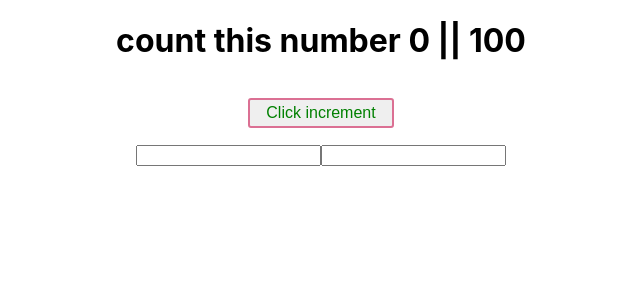
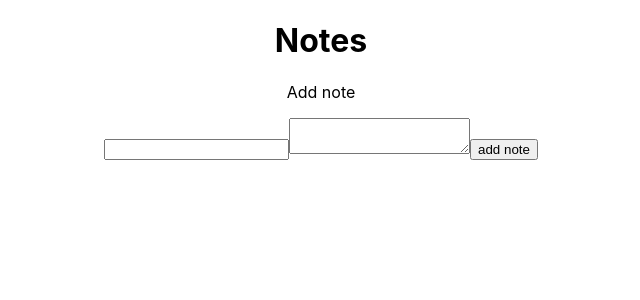
Before and after one commit to jeancarlov/counterHooks, a React (Create React App) app: page / in a window 1280 px wide. Shown: the top 300 px of the page, without its empty margins (319-959 px from the left). Built offline with nearby package versions, Linux system fonts and the light colour scheme.

Commit message:
Notes component added

```diff
--- a/src/App.js
+++ b/src/App.js
@@ -3,13 +3,13 @@
 import './App.css';
 import Counter from './Counter.js/Counter';
 import Form from './Form/Form';
+import NoteApp from './Notes/Notes';
 
 function App() {
   return (
 
     <div className="App">
-      <Counter />
-      <Form />
+     <NoteApp />
     </div>
 
   );
--- a/src/Form/Form.js
+++ b/src/Form/Form.js
@@ -20,9 +20,7 @@
      })
 
       return (
-
-
-          <React.Fragment>
+          <div>
 
               <input
               name= 'email'
@@ -35,11 +33,8 @@
               value={values.password}
               onChange={handleChange}
               />
-              </React.Fragment>
 
-
-
-
+            </div>
       );
   };
 
--- /dev/null
+++ b/src/Notes/Notes.js
@@ -0,0 +1,66 @@
+import React, { useState } from 'react';
+// import ReactDOM from 'react-dom';
+// import * as serviceWorker from './serviceWorker';
+
+const NoteApp = () => {
+    const [notes, setNotes] = useState([])
+    const [title, setTitle] = useState('')
+    const [body, setBody] = useState('')
+
+    const addNote = (e) => {
+        e.preventDefault()
+        setNotes([
+            ...notes,
+            { title, body }
+        ])
+        setTitle('')
+        setBody('')
+    }
+
+    const removeNote = (title) => {
+        setNotes(notes.filter((note) => note.title !== title))
+    }
+
+    return (
+        <div>
+            <h1>Notes</h1>
+            {notes.map((note) => (
+                <div key={note.title}>
+                    <h3>{note.title}</h3>
+                    <p>{note.body}</p>
+                    <button onClick={() => removeNote(note.title)}>x</button>
+                </div>
+            ))}
+            <p>Add note</p>
+            <form onSubmit={addNote}>
+                <input value={title} onChange={(e) => setTitle(e.target.value)} />
+                <textarea value={body} onChange={(e) => setBody(e.target.value)}></textarea>
+                <button>add note</button>
+            </form>
+        </div>
+    )
+}
+
+export default NoteApp
+
+// const App = (props) => {
+//     const [count, setCount] = useState(props.count)
+//     const [text, setText] = useState('')
+
+//     return (
+//         <div>
+//             <p>The current {text || 'count'} is {count}</p>
+//             <button onClick={() => setCount(count - 1)}>-1</button>
+//             <button onClick={() => setCount(props.count)}>reset</button>
+//             <button onClick={() => setCount(count + 1)}>+1</button>
+//             <input value={text} onChange={(e) => setText(e.target.value)}/>
+//         </div>
+//     )
+// }
+
+// ReactDOM.render(<NoteApp/>, document.getElementById('root'));
+
+// If you want your app to work offline and load faster, you can change
+// unregister() to register() below. Note this comes with some pitfalls.
+// Learn more about service workers: https://bit.ly/CRA-PWA
+// serviceWorker.unregister();
--- /dev/null
+++ b/src/Notes/index.js
@@ -0,0 +1,64 @@
+import React, { useState } from 'react';
+import ReactDOM from 'react-dom';
+import * as serviceWorker from './serviceWorker';
+
+const NoteApp = () => {
+    const [notes, setNotes] = useState([])
+    const [title, setTitle] = useState('')
+    const [body, setBody] = useState('')
+
+    const addNote = (e) => {
+        e.preventDefault()
+        setNotes([
+            ...notes,
+            { title, body }
+        ])
+        setTitle('')
+        setBody('')
+    }
+
+    const removeNote = (title) => {
+        setNotes(notes.filter((note) => note.title !== title))
+    }
+
+    return (
+        <div>
+            <h1>Notes</h1>
+            {notes.map((note) => (
+                <div key={note.title}>
+                    <h3>{note.title}</h3>
+                    <p>{note.body}</p>
+                    <button onClick={() => removeNote(note.title)}>x</button>
+                </div>
+            ))}
+            <p>Add note</p>
+            <form onSubmit={addNote}>
+                <input value={title} onChange={(e) => setTitle(e.target.value)} />
+                <textarea value={body} onChange={(e) => setBody(e.target.value)}></textarea>
+                <button>add note</button>
+            </form>
+        </div>
+    )
+}
+
+// const App = (props) => {
+//     const [count, setCount] = useState(props.count)
+//     const [text, setText] = useState('')
+
+//     return (
+//         <div>
+//             <p>The current {text || 'count'} is {count}</p>
+//             <button onClick={() => setCount(count - 1)}>-1</button>
+//             <button onClick={() => setCount(props.count)}>reset</button>
+//             <button onClick={() => setCount(count + 1)}>+1</button>
+//             <input value={text} onChange={(e) => setText(e.target.value)}/>
+//         </div>
+//     )
+// }
+
+ReactDOM.render(<NoteApp/>, document.getElementById('root'));
+
+// If you want your app to work offline and load faster, you can change
+// unregister() to register() below. Note this comes with some pitfalls.
+// Learn more about service workers: https://bit.ly/CRA-PWA
+serviceWorker.unregister();
```
